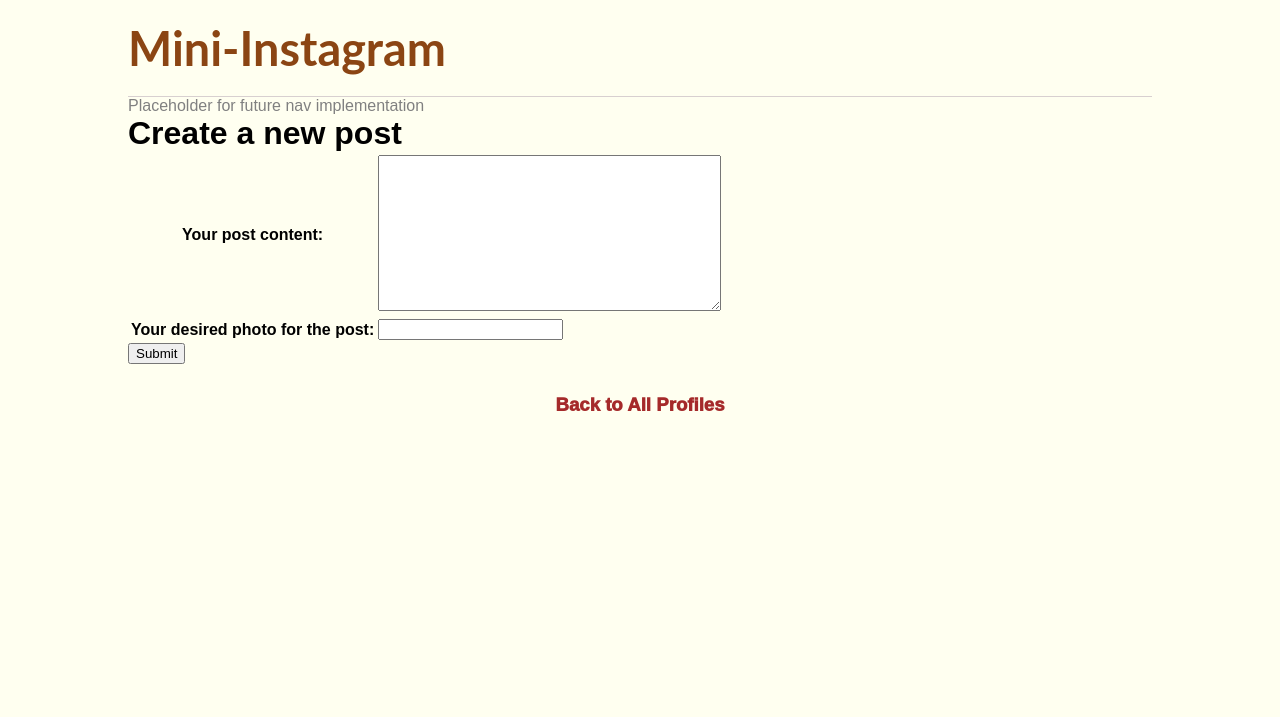
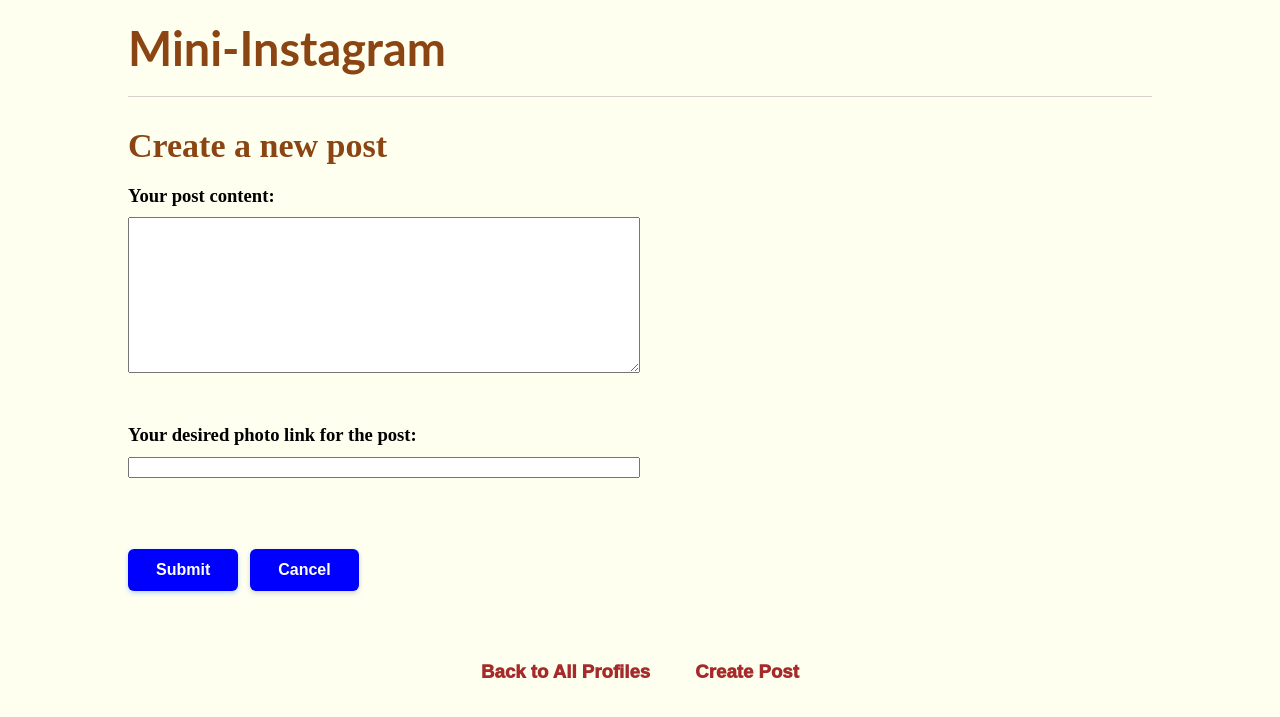
Before and after one commit to Harrydmyh/cs412, a Django app: page /mini_insta/profile/1/create_post in a window 1280 px wide. Shown: the top 717 px of the page. Run offline with Django 5.2, Linux system fonts and the light colour scheme; data comes from the database, SQL or seed files in the repository.

Commit message:
Finished form creation for mini-insta

```diff
--- a/mini_insta/forms.py
+++ b/mini_insta/forms.py
@@ -8,7 +8,9 @@ from .models import *
 class CreatePostForm(forms.ModelForm):
     """A form to add a Post to the database"""
 
-    image_url = forms.URLField(label="Your desired photo for the post")
+    image_url = forms.URLField(
+        required=False, label="Your desired photo link for the post"
+    )
 
     class Meta:
         """associate this form with a model from our database"""
--- a/mini_insta/models.py
+++ b/mini_insta/models.py
@@ -25,6 +25,12 @@ class Profile(models.Model):
         posts = Post.objects.filter(profile=self)
         return posts
 
+    def get_post_num(self):
+        """Return the number of posts for a profile"""
+
+        posts = Post.objects.filter(profile=self)
+        return len(posts)
+
 
 class Post(models.Model):
     """Encapsulate the data of a post by an individual user"""
@@ -32,7 +38,7 @@ class Post(models.Model):
     # define the data attributes of the Profile object
     profile = models.ForeignKey(Profile, on_delete=models.CASCADE)
     timestamp = models.DateTimeField(auto_now=True)
-    caption = models.TextField(blank=True)
+    caption = models.TextField(blank=False)
 
     def __str__(self) -> str:
         """return a string representation of this model instance"""
--- a/mini_insta/templates/mini_insta/base.html
+++ b/mini_insta/templates/mini_insta/base.html
@@ -18,12 +18,17 @@
         </header>
 
         <nav>
-            Placeholder for future nav implementation
+            {% if post.pk %}
+            <a href="{% url 'show_profile' post.profile.pk %}">Back to profile</a>
+            {% endif %}
         </nav>
         {% block content %}
         {% endblock %}
         <footer>
         <a href="{% url 'show_all_profiles' %}">Back to All Profiles</a>
+        {% if profile.pk %}
+        <a href="{% url 'create_post' profile.pk %}">Create Post</a>
+        {% endif %}
         </footer>
     </div>
 </body>
--- a/mini_insta/templates/mini_insta/create_post_form.html
+++ b/mini_insta/templates/mini_insta/create_post_form.html
@@ -4,12 +4,20 @@
 {% extends "mini_insta/base.html" %}
 
 {% block content %}
-<h1>Create a new post</h1>
-<form action="{% url 'create_article' %}" method="post">
-    <table>
-    {{ form.as_table }}
-    </table>
+<main>
+    <h1>Create a new post</h1>
+    <form action="{% url 'create_post' profile.pk %}" method="post">
+        {% csrf_token %}
+        <div id="post-field">
+            {{ form.as_p }}
+        </div>
 
-    <input type="submit" name="submit" value="Submit">
-</form>
+        <div id="post-submit">
+            <input type="submit" name="submit" value="Submit">
+            <a href="{% url 'show_profile' profile.pk %}">
+                <input type="button" name="cancel" value="Cancel">
+            </a>
+        </div>
+    </form>
+</main>
 {% endblock %}
--- a/mini_insta/templates/mini_insta/show_post.html
+++ b/mini_insta/templates/mini_insta/show_post.html
@@ -5,18 +5,20 @@
 
 {% block content %}
 <main>
-    <div id="grid-container-detail">
+    <div id="post-grid-container-detail">
         <img src={{post.profile.profile_image_url}} alt="profile_image">
         <div id="text">
             <h3>{{ post.profile.display_name }}</h3>
+            <p>Posted on {{ post.timestamp.date }}</p>
         </div>
     </div>
-    <p>{{ post.timestamp.date }}</p>
+    <div id="post-container">
         <p>{{ post.caption }}</p>
         {% for photo in post.get_all_photos %}
         <img src={{photo.image_url}} alt="post image">
         {% empty %}
         <img src="https://static.vecteezy.com/system/resources/previews/004/141/669/original/no-photo-or-blank-image-icon-loading-images-or-missing-image-mark-image-not-available-or-image-coming-soon-sign-simple-nature-silhouette-in-frame-isolated-illustration-vector.jpg" alt="empty image">
         {% endfor %}
+    </div>
 </main>
 {% endblock %}
--- a/mini_insta/templates/mini_insta/show_profile.html
+++ b/mini_insta/templates/mini_insta/show_profile.html
@@ -11,7 +11,7 @@
             <h2>{{ profile.username }}</h2>
             <h3>{{ profile.display_name }}</h3>
             <p>
-                TBD <b>Posts</b> &nbsp;&nbsp;
+                {{profile.get_post_num}} <b>Posts</b> &nbsp;&nbsp;
                 TBD <b>Followers</b> &nbsp;&nbsp;
                 TBD <b>Following</b>
             </p>
@@ -21,8 +21,10 @@
             <p>Joined on {{ profile.join_date }}</p>
         </div>
     </div>
+    <div id="post">
         <h2>Posts</h2>
         <br>
+        <div id="post_image">
             {% for post in profile.get_all_posts %}
                 {% if post.get_all_photos %}
                 <a href="{% url 'show_post' post.pk %}">
@@ -34,5 +36,7 @@
                     </a>
                 {% endif %}
             {% endfor %}
+        </div>
+    </div>
 </main>
 {% endblock %}
--- a/mini_insta/views.py
+++ b/mini_insta/views.py
@@ -44,8 +44,8 @@ class CreatePostView(CreateView):
         """Provide a URL to redirect to after creating a new Post"""
 
         # create and return a URL
-        pk = self.object.pk
-        return reverse("show_post", kwargs={"pk": pk})
+        pk = self.kwargs["pk"]
+        return reverse("show_profile", kwargs={"pk": pk})
 
     def get_context_data(self):
         """Return the dictionary of context vatiables for use in the template"""
@@ -67,4 +67,11 @@ class CreatePostView(CreateView):
         profile = Profile.objects.get(pk=pk)
         form.instance.profile = profile
 
-        return super().form_valid(form)
+        response = super().form_valid(form)
+
+        if self.request.POST:
+            image_url = self.request.POST["image_url"]
+            if image_url != "":
+                Photo.objects.create(post=self.object, image_url=image_url)
+
+        return response
--- a/static/mini_insta_styles.css
+++ b/static/mini_insta_styles.css
@@ -34,8 +34,15 @@ header {
 }
 
 nav {
+    padding-top: 10px;
+    padding-left: 5px;
+}
+
+nav a{
+    font-size: calc(2px + 1.5vw);
     font-weight: 100;
-    color: grey;
+    text-decoration: none;
+    color: saddlebrown;
 }
 
 main {
@@ -129,9 +136,132 @@ main h1 {
     font-size: calc(2px + 1.3vw);
 }
 
+#post h2 {
+    margin-top: 1%;
+}
+
+#post_image {
+    display: grid;
+    grid-template-columns: 1fr 1fr 1fr;
+    gap: 10px;
+}
+
+#post_image a {
+    display: block;
+    height: 100%;
+}
+
+#post_image img {
+    width: 100%;
+    height: 100%;
+    object-fit: cover;
+    display: block;
+}
+
+#post-grid-container-detail {
+    display: flex;
+    flex-direction: row;
+    gap: 50px;
+    width: 100%;
+    margin: auto;
+    align-items: center;
+    padding-top: 2.5%;
+    padding-bottom: 2.5%;
+    border-bottom: 1.5px solid #d8d0d0;
+}
+
+#post-grid-container-detail img {
+    width: 18%;
+    height: 18%;
+    object-fit: cover;
+    border-radius: 50%;
+}
+
+#text {
+    text-align: left;
+}
+
+#post-grid-container-detail h3 {
+    font-family: 'Playfair Display', serif;
+    font-size: calc(2px + 1.5vw);
+    max-width: 90%;
+    margin-bottom: 20px;
+}
+
+#post-grid-container-detail p {
+    font-family: 'Playfair Display', serif;
+    font-size: calc(2px + 1.3vw);
+}
+
+#post-container p {
+    margin: 1% 0;
+    font-family: 'Playfair Display', serif;
+    font-size: calc(2px + 1.3vw);
+}
+
+#post-container img {
+    width: 50%;
+    margin-bottom: 10px;
+}
+
+form p {
+    display: flex;
+    flex-direction: column;
+}
+
+form p label {
+    margin-bottom: 1%;
+    font-family: 'Playfair Display', serif;
+    font-size: calc(2px + 1.3vw);
+    font-weight: 600;
+}
+
+#post-field input, #post-field  textarea {
+    width: 50%;
+    margin-bottom: 5%;
+}
+
+/* Button container */
+#post-submit {
+    display: flex;
+    gap: 12px;
+    margin-top: 20px;
+  }
+
+#post-submit input {
+padding: 12px 28px;
+border: none;
+border-radius: 6px;
+font-size: 16px;
+font-weight: 600;
+cursor: pointer;
+transition: all 0.3s ease;
+}
+
+#post-submit input[type="submit"] {
+    background-color: blue;
+    color: white;
+    box-shadow: 0 2px 5px rgba(0, 123, 255, 0.3);
+}
+
+#post-submit input[type="submit"]:hover {
+    background-color: #0056b3;
+}
+
+#post-submit input[type="button"] {
+    background-color: blue;
+    color: white;
+    box-shadow: 0 2px 5px rgba(108, 117, 125, 0.3);
+}
+
+#post-submit input[type="button"]:hover {
+    background-color: #0056b3;
+}
+
 footer {
     text-align: center;
-    margin-top: auto;
+    margin-top: 40px;
+    margin-bottom: 25px;
     padding-top: 30px;
     font-size: calc(2px + 1.3vw);;
     font-weight: 1000;
@@ -142,7 +272,8 @@ footer {
 footer a {
     color: brown;
     text-decoration: none;
-  }
+    margin: 0 20px;
+}
 
 /* responsive styles */
 @media screen and (max-width: 980px)
```
Lines whose indentation alone changed are shown as unchanged.
